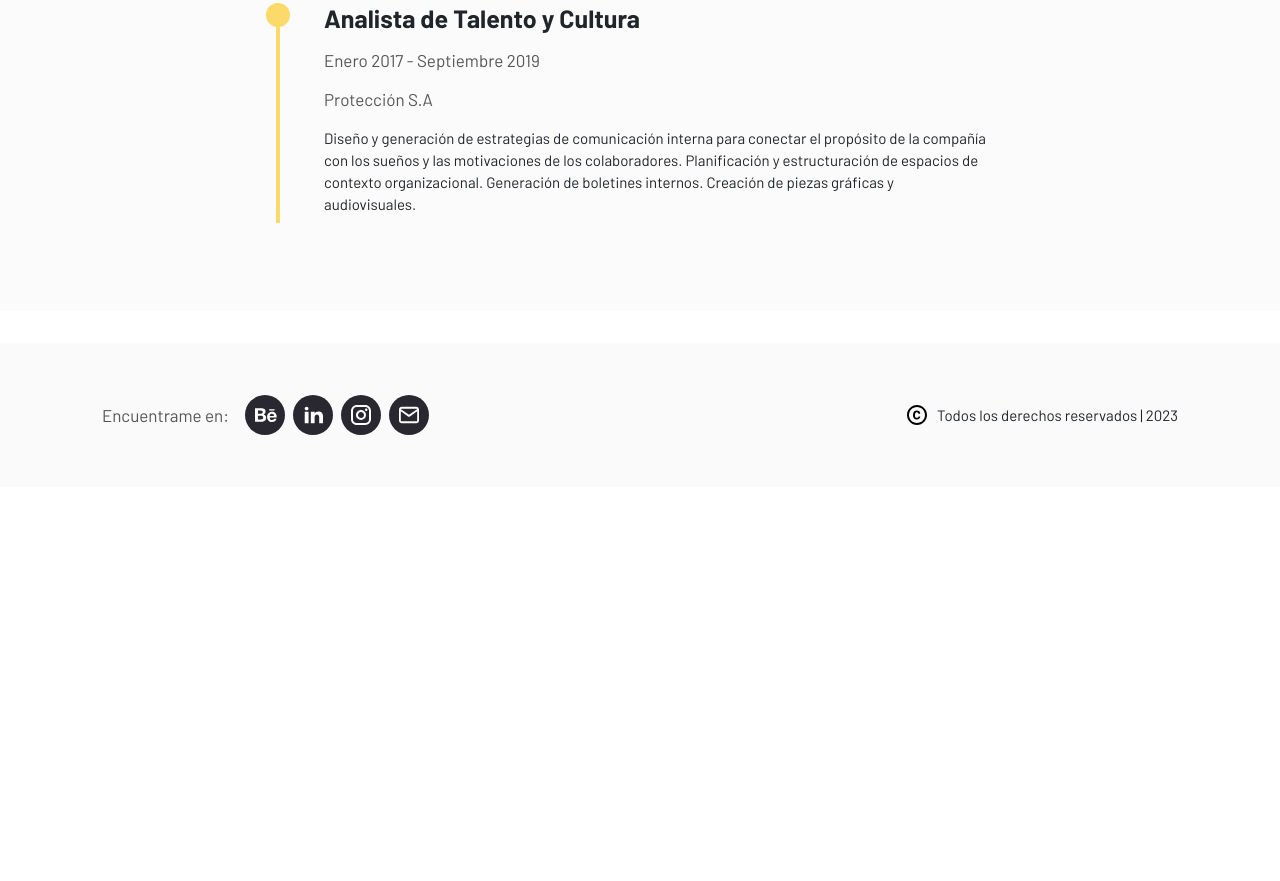
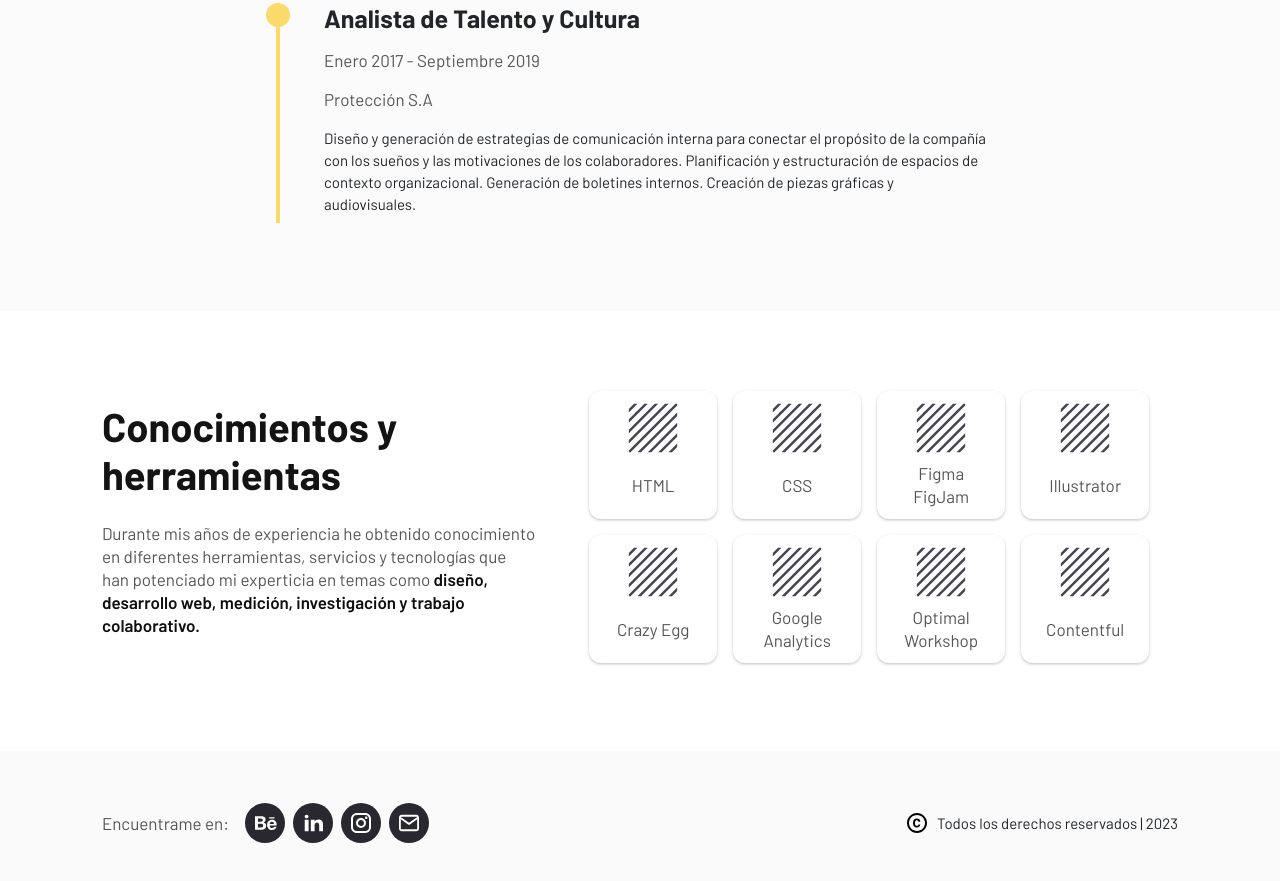
Before and after one commit to SantiagoAcosta88/Preentrega-2, a plain HTML site: page pages/experiencia.html in a window 1280 px wide. Shown: the part 1474-2355 px from the top of the page. Before the commit the page ends 1961 px from the top, so only its background shows below. Drawn offline with nearby package versions, Linux system fonts and the light colour scheme.

Commit message:
agrego seccion y cards de conocimientos y herramientas

```diff
--- a/css/style.css
+++ b/css/style.css
@@ -63,6 +63,14 @@ h5 {
 .body-lead-text span {
     font-weight: 600;
     color: #0e0e0e;
+}
+
+.body-lead-text-card {
+    font-size: 1.063rem;
+    font-weight: 400;
+    margin: 0;
+    line-height: 1.438rem;
+    color: #565656;
 }
 
 .body-paragraph-input {
@@ -241,10 +249,48 @@ header {
     height: 1.5rem;
     background-color: #FCDA69;
     border-radius: 50%;
+}
 
+.small__cards-container {
+    display: flex;
+    flex-wrap: wrap;
+    justify-content: center;
+    align-items: center;
+    gap: 1rem;
+    margin: 1.5rem auto;
+    max-width: 640px;
 }
 
 
+.small__card {
+    display: flex;
+    flex-wrap: wrap;
+    justify-content: center;
+    text-align: center;
+    align-content: space-between;
+    width: 8rem;
+    height: 8rem;
+    border-radius: 12px;
+    color: #292730;
+    background-color: #ffffff;
+    box-shadow: 0px 1.3px 3px #9596998a;
+    padding: 0.5rem 1rem 1rem 1rem;
+}
+
+.small__card-img {
+    width: 3.625rem;
+    height: 3.625rem;
+    margin-bottom: 0.5rem;
+}
+
+.small__card-text {
+    display: flex;
+    justify-content: center;
+    align-items: center;
+    width: 100%;
+    height: 2.5rem;
+
+}
 
 
 
@@ -620,7 +666,6 @@ header {
 
     h2 {
         display: flex;
-        justify-content: center;
         padding: 0 0 1rem 0;
         font-size: 2rem;
         font-weight: 700;
@@ -656,6 +701,14 @@ header {
     .body-lead-text span {
         font-weight: 600;
         color: #0e0e0e;
+    }
+
+    .body-lead-text-card {
+        font-size: 0.938rem;
+        font-weight: 400;
+        margin: 0;
+        line-height: 1.438rem;
+        color: #565656;
     }
 
     .body-paragraph-input {
--- a/pages/experiencia.html
+++ b/pages/experiencia.html
@@ -195,6 +195,104 @@
 
         <!-- Inicio conocimiento y herramientas -->
 
+        <section class="container-xl main__container-dk-mb">
+
+            <div class="row">
+
+                <div class="col-md-12 col-lg-4 col-xl-5">
+
+                    <div class="main__info-exp">
+                        <h2>Conocimientos y herramientas</h2>
+
+                        <p class="body-lead-text">Durante mis años de experiencia he obtenido conocimiento en diferentes
+                            herramientas, servicios y tecnologías que han potenciado mi experticia en temas como
+                            <span>diseño,
+                                desarrollo web, medición, investigación y trabajo colaborativo.</span>
+                        </p>
+                    </div>
+
+                </div>
+
+                <div class="col-md-12 col-lg-8 col-xl-7">
+
+                    <div class="small__cards-container">
+
+                        <div class="small__card">
+                            <img class="small__card-img" src="../images/Transversales/placeholder.svg"
+                                alt="ícono genérico">
+                            <div class="small__card-text">
+                                <p class="body-lead-text-card"> HTML </p>
+                            </div>
+                        </div>
+
+                        <div class="small__card">
+                            <img class="small__card-img" src="../images/Transversales/placeholder.svg"
+                                alt="ícono genérico">
+                            <div class="small__card-text">
+                                <p class="body-lead-text-card"> CSS </p>
+                            </div>
+                        </div>
+
+                        <div class="small__card">
+                            <img class="small__card-img" src="../images/Transversales/placeholder.svg"
+                                alt="ícono genérico">
+                            <div class="small__card-text">
+                                <p class="body-lead-text-card"> Figma <br> FigJam </p>
+                            </div>
+                        </div>
+
+                        <div class="small__card">
+                            <img class="small__card-img" src="../images/Transversales/placeholder.svg"
+                                alt="ícono genérico">
+                            <div class="small__card-text">
+                                <p class="body-lead-text-card"> Illustrator </p>
+                            </div>
+                        </div>
+
+                        <div class="small__card">
+                            <img class="small__card-img" src="../images/Transversales/placeholder.svg"
+                                alt="ícono genérico">
+                            <div class="small__card-text">
+                                <p class="body-lead-text-card"> Crazy Egg </p>
+                            </div>
+                        </div>
+
+                        <div class="small__card">
+                            <img class="small__card-img" src="../images/Transversales/placeholder.svg"
+                                alt="ícono genérico">
+                            <div class="small__card-text">
+                                <p class="body-lead-text-card"> Google Analytics </p>
+                            </div>
+                        </div>
+
+                        <div class="small__card">
+                            <img class="small__card-img" src="../images/Transversales/placeholder.svg"
+                                alt="ícono genérico">
+                            <div class="small__card-text">
+                                <p class="body-lead-text-card"> Optimal Workshop </p>
+                            </div>
+                        </div>
+
+                        <div class="small__card">
+                            <img class="small__card-img" src="../images/Transversales/placeholder.svg"
+                                alt="ícono genérico">
+                            <div class="small__card-text">
+                                <p class="body-lead-text-card"> Contentful </p>
+                            </div>
+                        </div>
+
+
+                    </div>
+
+                </div>
+
+            </div>
+
+        </section>
+
+
+
+
 
     </main>
 
```
